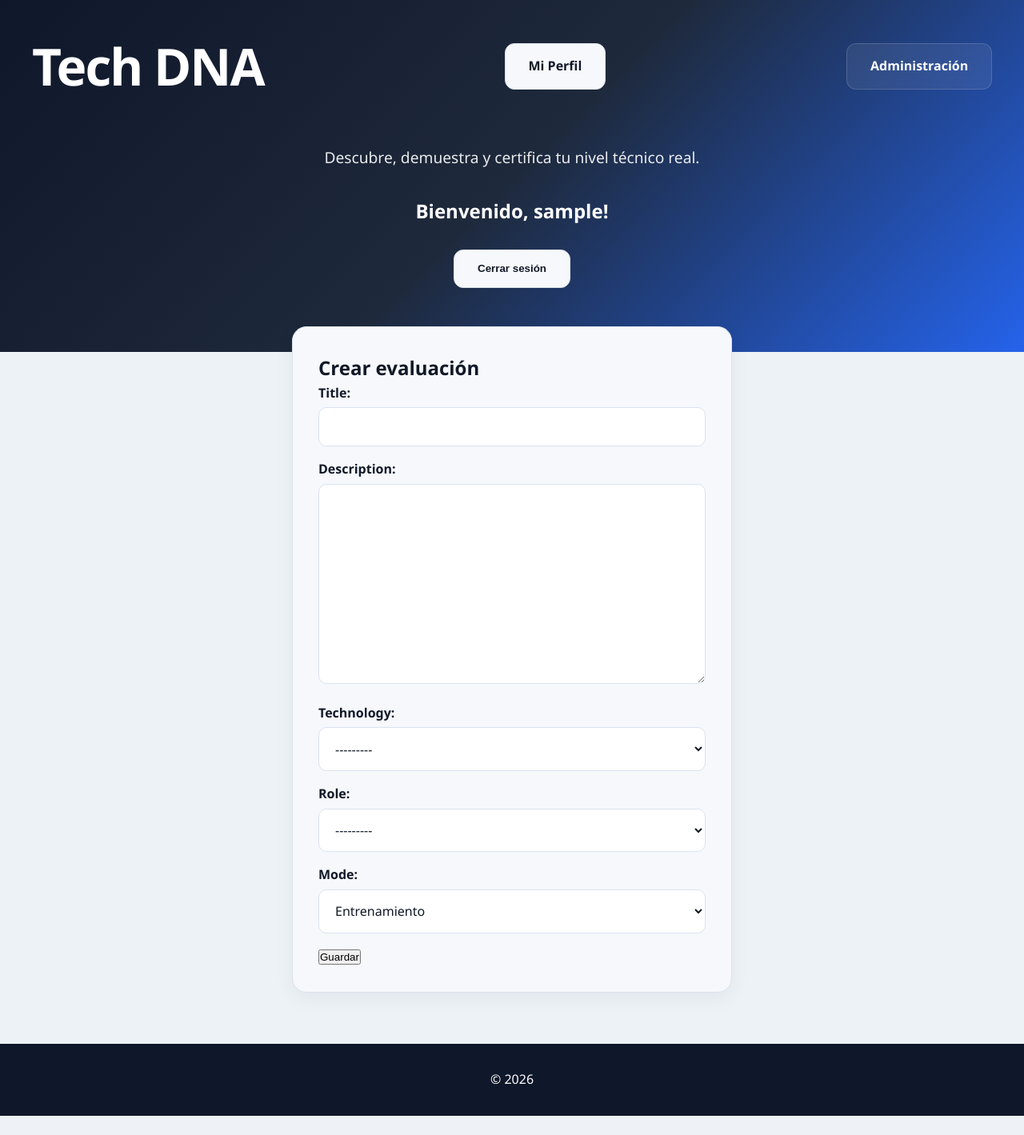
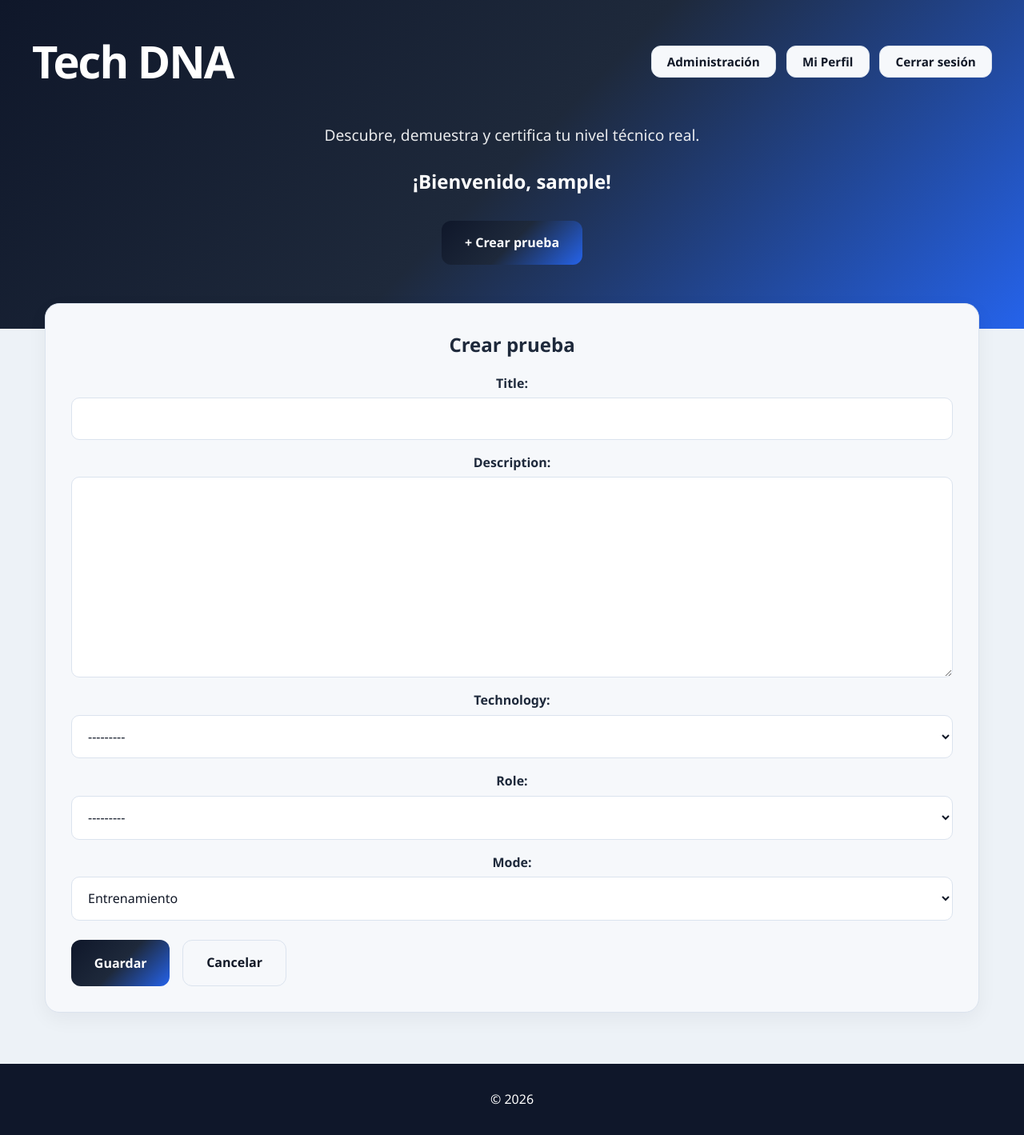
Before and after one commit to TechDNApp/TechDNApp, a Django app: page /assessments/create/ in a window 1280 px wide. Shown: the whole page at 80% size. Before the commit the page ends 1395 px from the top, so only its background shows below. Run offline with Django 5.2, Linux system fonts and the light colour scheme; the visitor is signed in with stand-in values (Sample User, id 1); data that the repository does not hold is empty.

Commit message:
feat:añado boton crear prueba

```diff
--- a/_TechDna_/static/css/styles.css
+++ b/_TechDna_/static/css/styles.css
@@ -3,53 +3,34 @@
 ================================== */
 
 :root {
-
     /* Marca */
-
     --color-primary: #2563eb;
     --color-primary-dark: #1d4ed8;
 
     /* Oscuros */
-
     --color-dark: #0f172a;
     --color-dark-secondary: #1e293b;
 
     /* Fondos */
-
     --color-background: #edf2f7;
     --color-card: #f6f8fb;
     --color-card-hover: #f1f5f9;
 
     /* Texto */
-
     --color-text: #111827;
     --color-text-muted: #64748b;
 
     /* Bordes */
-
     --color-border: #dbe3ee;
     --color-border-hover: #c5d2e6;
 
     /* Sombras */
-
-    --shadow-card:
-        0 8px 25px rgba(15,23,42,.05);
-
-    --shadow-card-hover:
-        0 15px 35px rgba(15,23,42,.08);
-
-    --shadow-focus:
-        0 0 0 4px rgba(37,99,235,.15);
+    --shadow-card: 0 8px 25px rgba(15,23,42,.05);
+    --shadow-card-hover: 0 15px 35px rgba(15,23,42,.08);
+    --shadow-focus: 0 0 0 4px rgba(37,99,235,.15);
 
     /* Header */
-
-    --gradient-brand:
-        linear-gradient(
-            135deg,
-            #0f172a,
-            #1e293b,
-            #2563eb
-        );
+    --gradient-brand: linear-gradient(135deg, #0f172a, #1e293b, #2563eb);
 }
 
 /* ==================================
@@ -67,134 +48,181 @@
 ================================== */
 
 body {
-
     font-family: "Segoe UI", sans-serif;
-
     background: var(--color-background);
-
     color: var(--color-text);
-
     line-height: 1.6;
 }
 
 /* ==================================
-   HEADER
+   HEADER & TOP BAR
 ================================== */
 
 header {
-
     background: var(--gradient-brand);
-
     color: white;
-
     text-align: center;
-
     padding: 2rem 1rem 5rem;
 }
 
 .top-bar {
-
     display: flex;
-
     justify-content: space-between;
-
     align-items: center;
-
     max-width: 1200px;
-
-    margin: 0 auto 3rem auto;
+    margin: 0 auto 2rem auto;
 }
 
-header h1 {
+/* Logo sans underline */
+.logo {
+    text-decoration: none !important;
+    color: white;
+    display: inline-block;
+}
 
-    font-size: 4rem;
+.logo h1 {
+    font-size: 3.5rem;
+    font-weight: 700;
+    letter-spacing: -2px;
+    text-decoration: none !important;
+    color: white;
+    margin: 0;
+}
 
-    font-weight: 700;
-
-    letter-spacing: -2px;
+.logo:hover,
+.logo h1:hover {
+    text-decoration: none !important;
+    opacity: 0.95;
 }
 
 header p {
-
     max-width: 700px;
-
     margin: 0 auto;
-
     font-size: 1.2rem;
-
     opacity: .9;
 }
 
 header h2 {
+    margin-top: 1.5rem;
+}
 
-    margin-top: 2rem;
+/* Header Buttons Alignment */
+.top-bar-actions {
+    display: flex;
+    gap: 0.8rem;
+    align-items: center;
+    flex-wrap: nowrap;
+}
+
+.top-bar-actions form {
+    margin: 0;
+    padding: 0;
+    display: inline-flex;
+    flex-shrink: 0;
+}
+
+.top-bar-actions .btn {
+    font-family: inherit;
+    font-size: 0.95rem;
+    line-height: 1.2;
+    padding: 0.6rem 1.2rem;
+    height: 40px;
+    box-sizing: border-box;
+    white-space: nowrap !important;
+    vertical-align: middle;
+    flex-shrink: 0;
 }
 
 /* ==================================
-   MAIN
+   MAIN & CONTAINER
 ================================== */
 
-main {
-
+main,
+main.container {
     max-width: 1200px;
-
     margin: -2rem auto 3rem auto;
-
     padding: 0 1rem;
-
-    display: grid;
-
-    grid-template-columns:
-        repeat(auto-fit, minmax(320px, 1fr));
-
-    gap: 1.5rem;
+    display: block;
 }
 
 /* ==================================
-   TARJETAS
+   SECTIONS & CARDS GRID
 ================================== */
 
 section {
-
     background: var(--color-card);
-
     border: 1px solid var(--color-border);
-
     border-radius: 18px;
-
     padding: 2rem;
-
     box-shadow: var(--shadow-card);
-
-    transition:
-        transform .3s ease,
-        box-shadow .3s ease,
-        border-color .3s ease;
+    transition: transform .3s ease, box-shadow .3s ease, border-color .3s ease;
+    margin-bottom: 2rem;
 }
 
 section:hover {
-
-    transform: translateY(-4px);
-
     border-color: var(--color-border-hover);
-
     box-shadow: var(--shadow-card-hover);
-
     background: var(--color-card-hover);
 }
 
 section h2 {
-
     color: var(--color-dark-secondary);
-
     margin-bottom: 1rem;
-
     font-weight: 700;
 }
 
 section p {
+    color: var(--color-text);
+}
 
-    color: var(--color-text);
+.section-header {
+    display: flex;
+    justify-content: space-between;
+    align-items: center;
+    margin-bottom: 1.5rem;
+}
+
+.cards-grid {
+    display: grid;
+    grid-template-columns: repeat(auto-fill, minmax(300px, 1fr));
+    gap: 1.5rem;
+}
+
+.card {
+    background: var(--color-card);
+    border: 1px solid var(--color-border);
+    border-radius: 16px;
+    padding: 1.5rem;
+    display: flex;
+    flex-direction: column;
+    justify-content: space-between;
+    transition: transform .3s ease, box-shadow .3s ease;
+}
+
+.card:hover {
+    transform: translateY(-4px);
+    box-shadow: var(--shadow-card-hover);
+}
+
+.card h2,
+.card h3 {
+    font-size: 1.3rem;
+    margin-bottom: 0.8rem;
+    color: var(--color-dark-secondary);
+}
+
+.card p {
+    color: var(--color-text-muted);
+    font-size: 0.95rem;
+    margin-bottom: 1.2rem;
+}
+
+.card-actions,
+.action-buttons {
+    display: flex;
+    gap: 0.5rem;
+    flex-wrap: wrap;
+    margin-top: auto;
 }
 
 /* ==================================
@@ -202,55 +230,31 @@ section p {
 ================================== */
 
 .hero-section {
-
-    grid-column: 1 / -1;
-
     text-align: center;
-
-    background:
-        linear-gradient(
-            135deg,
-            #f8fafc,
-            #eef4ff
-        );
+    background: linear-gradient(135deg, #f8fafc, #eef4ff);
 }
 
 .hero-section p {
-
     max-width: 700px;
-
     margin: 0 auto;
 }
 
-/* CTA */
-
 .cta-container {
-
     padding-top: 2px;
-
     max-height: 0;
-
     opacity: 0;
-
     overflow: hidden;
-
-    transition:
-        max-height .3s ease,
-        opacity .3s ease,
-        margin-top .3s ease;
+    transition: max-height .3s ease, opacity .3s ease, margin-top .3s ease;
 }
 
 .hero-section:hover .cta-container {
-
     max-height: 120px;
-
     opacity: 1;
-
     margin-top: 1.5rem;
 }
 
 /* ==================================
-   LISTA TECNOLOGÍAS
+   LISTS & ELEMENTS
 ================================== */
 
 ul {
@@ -271,7 +275,7 @@ li:hover {
 }
 
 /* ==================================
-   BOTONES
+   BUTTONS
 ================================== */
 
 .btn {
@@ -284,11 +288,12 @@ li:hover {
     text-decoration: none;
     font-weight: 600;
     cursor: pointer;
+    font-size: 1rem;
+    font-family: inherit;
     transition: all .25s ease;
 }
 
 /* Primario */
-
 .btn-primary {
     background: var(--gradient-brand);
     color: white;
@@ -296,85 +301,105 @@ li:hover {
 
 .btn-primary:hover {
     transform: translateY(-2px);
+    box-shadow: var(--shadow-card-hover);
 }
 
 /* Secundario */
-
 .btn-secondary {
-
     background: var(--color-card);
-
     color: var(--color-text);
-
     border: 1px solid var(--color-border);
 }
 
 .btn-secondary:hover {
-
     background: white;
-
     border-color: var(--color-primary);
-
     transform: translateY(-2px);
 }
 
 /* Administración */
-
 .btn-admin {
-
     background: rgba(255,255,255,.08);
-
     color: white;
-
     border: 1px solid rgba(255,255,255,.15);
-
     backdrop-filter: blur(10px);
 }
 
 .btn-admin:hover {
-
     background: rgba(255,255,255,.15);
-
     transform: translateY(-2px);
 }
 
+/* Danger / Warning */
+.btn-danger {
+    background: #ef4444;
+    color: white;
+}
+
+.btn-danger:hover {
+    background: #dc2626;
+}
+
+.btn-warning {
+    background: #f59e0b;
+    color: white;
+}
+
+.btn-warning:hover {
+    background: #d97706;
+}
+
+.btn-sm {
+    padding: 0.5rem 1rem;
+    font-size: 0.875rem;
+}
+
 /* ==================================
-   INPUTS
+   INPUTS, SELECTS & TEXTAREAS
 ================================== */
 
-input {
-
+input,
+select,
+textarea {
     width: 100%;
-
     padding: .9rem 1rem;
-
     margin-top: .3rem;
     margin-bottom: 1rem;
-
     border: 1px solid var(--color-border);
-
     border-radius: 10px;
-
     background: white;
-
     font-size: 1rem;
+    font-family: inherit;
+    color: var(--color-text);
+    display: block;
 }
 
-input:focus {
+input:focus,
+select:focus,
+textarea:focus {
+    outline: none;
+    border-color: var(--color-primary);
+    box-shadow: var(--shadow-focus);
+}
 
-    outline: none;
-
-    border-color: var(--color-primary);
-
-    box-shadow: var(--shadow-focus);
+textarea {
+    resize: vertical;
+    min-height: 120px;
 }
 
 label {
     font-weight: 600;
+    color: var(--color-dark-secondary);
+}
+
+.form-actions {
+    display: flex;
+    gap: 1rem;
+    margin-top: 1.5rem;
 }
 
 /* ==================================
-   AUTH
+   AUTH PAGE & VISIBILITY
 ================================== */
 
 .auth-page {
@@ -384,32 +409,23 @@ label {
 }
 
 .auth-page section {
-
     width: 100%;
-
     max-width: 550px;
 }
 
 .auth-section {
-
     text-align: center;
 }
 
 .auth-buttons {
-
     display: flex;
-
     justify-content: center;
-
     gap: 1rem;
-
     flex-wrap: wrap;
-
     margin-top: 1.8rem;
 }
 
 .auth-buttons form {
-
     margin: 0;
 }
 
@@ -431,81 +447,6 @@ label {
     color: #c62828;
     font-size: 0.9rem;
     font-weight: 600;
-}
-
-/* ==================================
-   FOOTER
-================================== */
-
-footer {
-
-    background: var(--color-dark);
-
-    color: white;
-
-    text-align: center;
-
-    padding: 2rem;
-
-    margin-top: 4rem;
-}
-
-/* ==================================
-   RESPONSIVE
-================================== */
-
-@media (max-width: 768px) {
-
-    .top-bar {
-
-        flex-direction: column;
-
-        gap: 1.5rem;
-    }
-
-    header h1 {
-
-        font-size: 2.8rem;
-    }
-
-    header p {
-
-        font-size: 1rem;
-    }
-
-    main {
-
-        margin-top: 2rem;
-    }
-}
-/* ==================================
-   SELECT & TEXTAREA EXTENSION
-================================== */
-
-select,
-textarea {
-    width: 100%;
-    padding: .9rem 1rem;
-    margin-top: .3rem;
-    margin-bottom: 1rem;
-    border: 1px solid var(--color-border);
-    border-radius: 10px;
-    background: white;
-    font-size: 1rem;
-    font-family: inherit;
-    color: var(--color-text);
-}
-
-select:focus,
-textarea:focus {
-    outline: none;
-    border-color: var(--color-primary);
-    box-shadow: var(--shadow-focus);
-}
-
-textarea {
-    resize: vertical;
-    min-height: 100px;
 }
 
 /* ==================================
@@ -585,3 +526,39 @@ textarea {
     margin-top: 1.5rem;
     flex-wrap: wrap;
 }
+
+/* ==================================
+   FOOTER
+================================== */
+
+footer {
+    background: var(--color-dark);
+    color: white;
+    text-align: center;
+    padding: 2rem;
+    margin-top: 4rem;
+}
+
+/* ==================================
+   RESPONSIVE
+================================== */
+
+@media (max-width: 768px) {
+    .top-bar {
+        flex-direction: column;
+        gap: 1.5rem;
+    }
+
+    .logo h1 {
+        font-size: 2.8rem;
+    }
+
+    header p {
+        font-size: 1rem;
+    }
+
+    main,
+    main.container {
+        margin-top: 2rem;
+    }
+}
--- a/_TechDna_/templates/assessments/create.html
+++ b/_TechDna_/templates/assessments/create.html
@@ -1,29 +1,21 @@
 {% extends "base.html" %}
 
 {% block content %}
+<section class="auth-section">
+    <h2>{% if object %}Editar prueba{% else %}Crear prueba{% endif %}</h2>
 
-<div class="auth-page">
-    <section>
-        <h1>
-            {% if object %}
-                Editar evaluación
-            {% else %}
-                Crear evaluación
-            {% endif %}
-        </h1>
+    <form method="post">
+        {% csrf_token %}
+        {{ form.as_p }}
 
-        <form method="post">
-
-            {% csrf_token %}
-
-            {{ form.as_p }}
-
-            <button type="submit">
+        <div class="form-actions">
+            <button type="submit" class="btn btn-primary">
                 Guardar
             </button>
-
-        </form>
-    </section>
-</div>
-
+            <a href="{% url 'core:home' %}" class="btn btn-secondary">
+                Cancelar
+            </a>
+        </div>
+    </form>
+</section>
 {% endblock %}
--- a/_TechDna_/templates/base.html
+++ b/_TechDna_/templates/base.html
@@ -5,58 +5,64 @@
     <meta charset="UTF-8">
     <meta name="viewport" content="width=device-width, initial-scale=1.0">
     <title>{{ platform_name }}</title>
-    <link rel="stylesheet"  href="{% static 'css/styles.css' %}">
+    <link rel="stylesheet" href="{% static 'css/styles.css' %}">
 </head>
 
 <body>
 
     <header>
         <div class="top-bar">
+            <!-- LOGO (Izquierda) -->
+            <a href="{% url 'core:home' %}" class="logo">
+                <h1>Tech DNA</h1>
+            </a>
 
-            <h1>Tech DNA</h1>
+            <!-- DERECHA: Botones de administración, perfil y cierre de sesión -->
+            <div class="top-bar-actions">
+                {% if user.is_authenticated %}
+                    {% if user.is_staff %}
+                        <a href="{% url 'admin:index' %}" class="btn btn-secondary">
+                            Administración
+                        </a>
+                    {% endif %}
 
-            {% if user.is_authenticated %}
                     <a href="{% url 'accounts:profile' %}" class="btn btn-secondary">
                         Mi Perfil
                     </a>
 
-               {% if user.is_staff %}
-                   <a href="{% url 'admin:index' %}" class="btn btn-admin">
-                      Administración
-                   </a>
+                    <form method="post" action="{% url 'accounts:logout' %}">
+                        {% csrf_token %}
+                        <button type="submit" class="btn btn-secondary">
+                            Cerrar sesión
+                        </button>
+                    </form>
                 {% endif %}
-
-        {% endif %}
-
+            </div>
         </div>
 
-        <p> Descubre, demuestra y certifica tu nivel técnico real. </p>
+        <!-- HERO SECTION -->
+        <p>Descubre, demuestra y certifica tu nivel técnico real.</p>
 
         {% if user.is_authenticated %}
-            <h2>Bienvenido, {{ user.username }}!</h2>
+            <h2>¡Bienvenido, {{ user.username }}!</h2>
             <div class="auth-buttons">
-                <form method="post" action="{% url 'accounts:logout' %}">
-                    {% csrf_token %}
-                    <button type="submit" class="btn btn-secondary">Cerrar sesión</button>
-                </form>
+                <a href="{% url 'assessments:create' %}" class="btn btn-primary">
+                    + Crear prueba
+                </a>
             </div>
         {% else %}
             <div class="auth-buttons">
                 <a href="{% url 'accounts:login' %}" class="btn btn-secondary">
                     Iniciar sesión
                 </a>
-
                 <a href="{% url 'accounts:register' %}" class="btn btn-secondary">
                     Crear cuenta
                 </a>
             </div>
         {% endif %}
-
-        </div>
-
     </header>
 
-    <main>
+    <main class="container">
         {% block content %}
         {% endblock %}
     </main>
```
Also changed, not shown: _TechDna_/templates/assessments/list.html (+40 -21 lines). Lines whose indentation alone changed are shown as unchanged.
